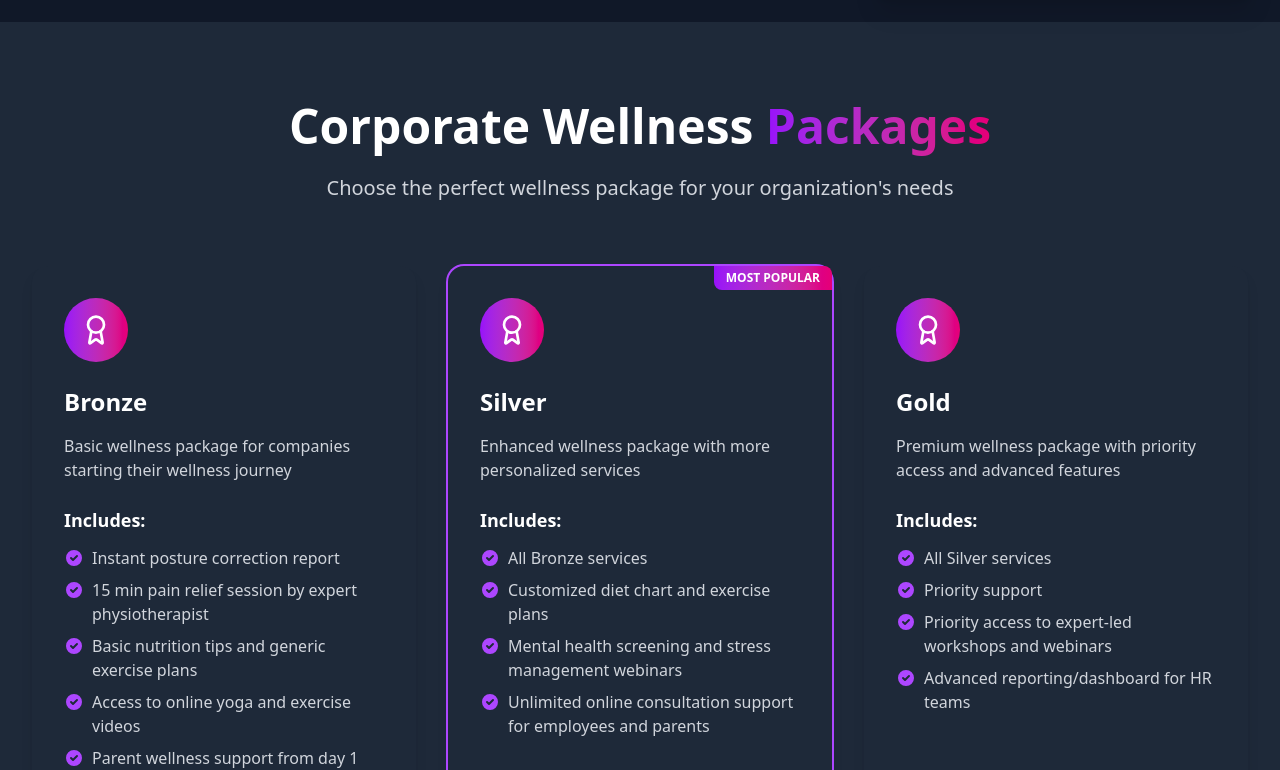
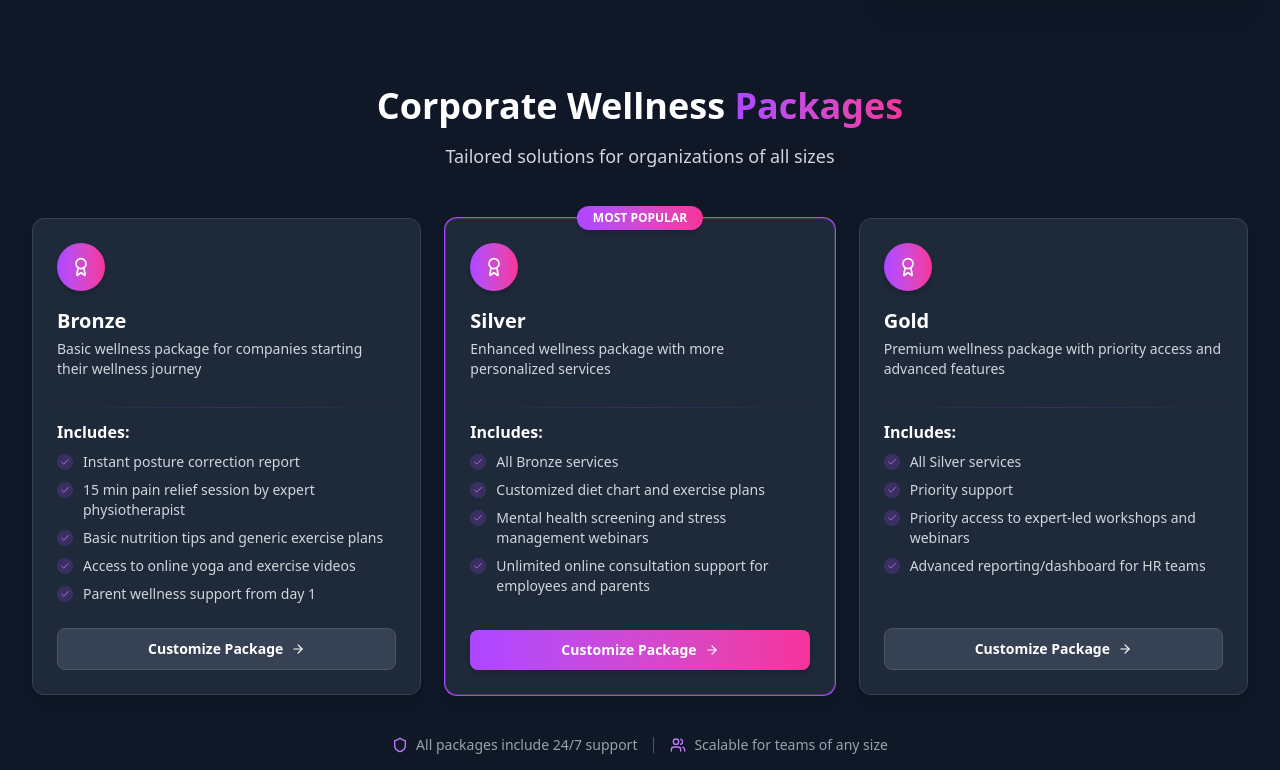
Before and after one commit to niks2411/leofit, a React (Vite) app: page / in a window 1280 px wide. Shown: the part 778-1548 px from the top of the page. Built offline with nearby package versions, Linux system fonts and the light colour scheme.

Commit message:
services

```diff
--- a/src/App.jsx
+++ b/src/App.jsx
@@ -378,70 +378,115 @@ function App() {
                   </section>
 
                   {/* Packages Section */}
-                  <section id="packages-section" className="py-20 bg-gray-800">
+          {/* Packages Section */}
+<section id="packages-section" className="py-16 bg-gray-900">
   <div className="max-w-7xl mx-auto px-4 sm:px-6 lg:px-8">
-                      <div className="text-center mb-16">
-                        <h2 className="text-4xl md:text-5xl font-bold mb-6 text-white">
-                          Corporate Wellness <span className="bg-gradient-to-r from-purple-600 to-pink-600 bg-clip-text text-transparent">Packages</span>
-                        </h2>
-                        <p className="text-xl text-gray-300 max-w-3xl mx-auto">
-                          Choose the perfect wellness package for your organization's needs
+    <div className="text-center mb-12">
+      <motion.h2
+        initial={{ opacity: 0, y: 20 }}
+        whileInView={{ opacity: 1, y: 0 }}
+        transition={{ duration: 0.6 }}
+        viewport={{ once: true }}
+        className="text-3xl md:text-4xl font-bold mb-4 text-white"
+      >
+        Corporate Wellness <span className="bg-gradient-to-r from-purple-500 to-pink-500 bg-clip-text text-transparent">Packages</span>
+      </motion.h2>
+      <motion.p
+        initial={{ opacity: 0, y: 20 }}
+        whileInView={{ opacity: 1, y: 0 }}
+        transition={{ duration: 0.6, delay: 0.2 }}
+        viewport={{ once: true }}
+        className="text-lg text-gray-300 max-w-2xl mx-auto"
+      >
+        Tailored solutions for organizations of all sizes
+      </motion.p>
+    </div>
+
+    <div className="grid grid-cols-1 md:grid-cols-2 lg:grid-cols-3 gap-6">
+      {packages.map((pkg, index) => (
+        <motion.div
+          key={pkg.id}
+          initial={{ opacity: 0, y: 50 }}
+          whileInView={{ opacity: 1, y: 0 }}
+          transition={{ duration: 0.6, delay: index * 0.1 }}
+          viewport={{ once: true }}
+          className="relative"
+          whileHover={{ y: -5 }}
+        >
+          {pkg.mostPopular && (
+            <div className="absolute -top-3 left-1/2 transform -translate-x-1/2 bg-gradient-to-r from-purple-500 to-pink-500 text-white text-xs font-bold px-4 py-1 rounded-full z-10 shadow-md">
+              MOST POPULAR
+            </div>
+          )}
+          <div className={`h-full bg-gray-800 rounded-xl shadow-lg hover:shadow-xl transition-all duration-300 overflow-hidden border border-gray-700 hover:border-purple-500/30 ${pkg.mostPopular ? 'ring-1 ring-purple-500' : ''}`}>
+            <div className="p-6 h-full flex flex-col">
+              <div className="flex items-center justify-center w-12 h-12 bg-gradient-to-r from-purple-500 to-pink-500 rounded-full mb-4 shadow-md">
+                <pkg.icon className="w-5 h-5 text-white" />
+              </div>
+
+              <div className="mb-4">
+                <h3 className="text-xl font-bold mb-1 text-white">
+                  {pkg.title}
+                </h3>
+                <p className="text-gray-300 text-sm">
+                  {pkg.description}
                 </p>
               </div>
 
-                      <div className="grid grid-cols-1 lg:grid-cols-3 gap-8">
-                        {packages.map((pkg, index) => (
-                          <motion.div
-                            key={pkg.id}
-                            initial="hidden"
-                            animate="visible"
-                            variants={packageVariants}
-                            transition={{ delay: index * 0.1 }}
-                            className="relative"
-                          >
-                            {pkg.mostPopular && (
-                              <div className="absolute top-0 right-0 bg-gradient-to-r from-purple-600 to-pink-600 text-white text-xs font-bold px-3 py-1 rounded-bl-lg rounded-tr-lg z-10">
-                                MOST POPULAR
-                              </div>
-                            )}
-                            <div className={`h-full bg-gray-800 rounded-2xl shadow-lg hover:shadow-xl transition-all duration-300 overflow-hidden ${pkg.mostPopular ? 'ring-2 ring-purple-500' : ''}`}>
-                              <div className="p-8 h-full flex flex-col">
-                                <div className="flex items-center justify-center w-16 h-16 bg-gradient-to-r from-purple-600 to-pink-600 rounded-full mb-6">
-                                  <pkg.icon className="w-8 h-8 text-white" />
-                                </div>
-                                <h3 className="text-2xl font-bold mb-4 text-white">
-                                  {pkg.title}
-                                </h3>
-                                <p className="text-gray-300 mb-6">
-                                  {pkg.description}
-                                </p>
-
-                                <div className="mb-8 flex-grow">
-                                  <h4 className="text-lg font-semibold text-white mb-3">Includes:</h4>
+              <div className="mb-6 flex-grow">
+                <div className="h-px bg-gradient-to-r from-transparent via-purple-500/20 to-transparent my-3"></div>
+                <h4 className="text-md font-semibold text-white mb-2">Includes:</h4>
                 <ul className="space-y-2">
                   {pkg.features.map((feature, i) => (
                     <li key={i} className="flex items-start">
-                                        <svg className="flex-shrink-0 w-5 h-5 text-purple-500 mt-0.5 mr-2" fill="currentColor" viewBox="0 0 20 20">
-                                          <path fillRule="evenodd" d="M10 18a8 8 0 100-16 8 8 0 000 16zm3.707-9.293a1 1 0 00-1.414-1.414L9 10.586 7.707 9.293a1 1 0 00-1.414 1.414l2 2a1 1 0 001.414 0l4-4z" clipRule="evenodd" />
-                                        </svg>
-                                        <span className="text-gray-300">{feature}</span>
+                      <div className="flex-shrink-0 mt-0.5">
+                        <div className="w-4 h-4 rounded-full bg-purple-500/20 flex items-center justify-center">
+                          <Check className="w-2.5 h-2.5 text-purple-400" />
+                        </div>
+                      </div>
+                      <span className="ml-2.5 text-gray-300 text-sm">{feature}</span>
                     </li>
                   ))}
                 </ul>
               </div>
 
-                                <button
+              <motion.button
                 onClick={() => handleStartCustomization(pkg)}
-                                  className={`mt-auto w-full py-3 text-white font-semibold rounded-lg hover:shadow-lg transition-all duration-300 flex items-center justify-center ${pkg.mostPopular ? 'bg-gradient-to-r from-purple-600 to-pink-600 hover:shadow-purple-500/25' : 'bg-gray-700 hover:bg-gray-600'}`}
+                whileHover={{ scale: 1.02 }}
+                whileTap={{ scale: 0.98 }}
+                className={`mt-auto w-full py-2.5 text-white text-sm font-semibold rounded-lg transition-all duration-300 flex items-center justify-center space-x-2 ${pkg.mostPopular ?
+                  'bg-gradient-to-r from-purple-500 to-pink-500 hover:shadow-purple-500/20 shadow-md' :
+                  'bg-gray-700 hover:bg-gray-600 border border-gray-600'}`}
               >
-                                  Customize Package
-                                  <ArrowRight className="ml-2 w-4 h-4 group-hover:translate-x-1 transition-transform duration-300" />
-                                </button>
+                <span>Customize Package</span>
+                <ArrowRight className="w-3.5 h-3.5 group-hover:translate-x-1 transition-transform duration-300" />
+              </motion.button>
             </div>
           </div>
         </motion.div>
       ))}
     </div>
+
+    {/* Additional Info */}
+    <motion.div
+      initial={{ opacity: 0, y: 20 }}
+      whileInView={{ opacity: 1, y: 0 }}
+      transition={{ duration: 0.6, delay: 0.3 }}
+      viewport={{ once: true }}
+      className="mt-10 text-center"
+    >
+      <div className="inline-flex flex-col sm:flex-row items-center justify-center gap-4">
+        <div className="flex items-center text-gray-400 text-sm">
+          <Shield className="w-4 h-4 mr-2 text-purple-400" />
+          All packages include 24/7 support
+        </div>
+        <div className="hidden sm:block w-px h-4 bg-gray-600"></div>
+        <div className="flex items-center text-gray-400 text-sm">
+          <Users className="w-4 h-4 mr-2 text-purple-400" />
+          Scalable for teams of any size
+        </div>
+      </div>
+    </motion.div>
   </div>
 </section>
 
```
Lines whose indentation alone changed are shown as unchanged.
